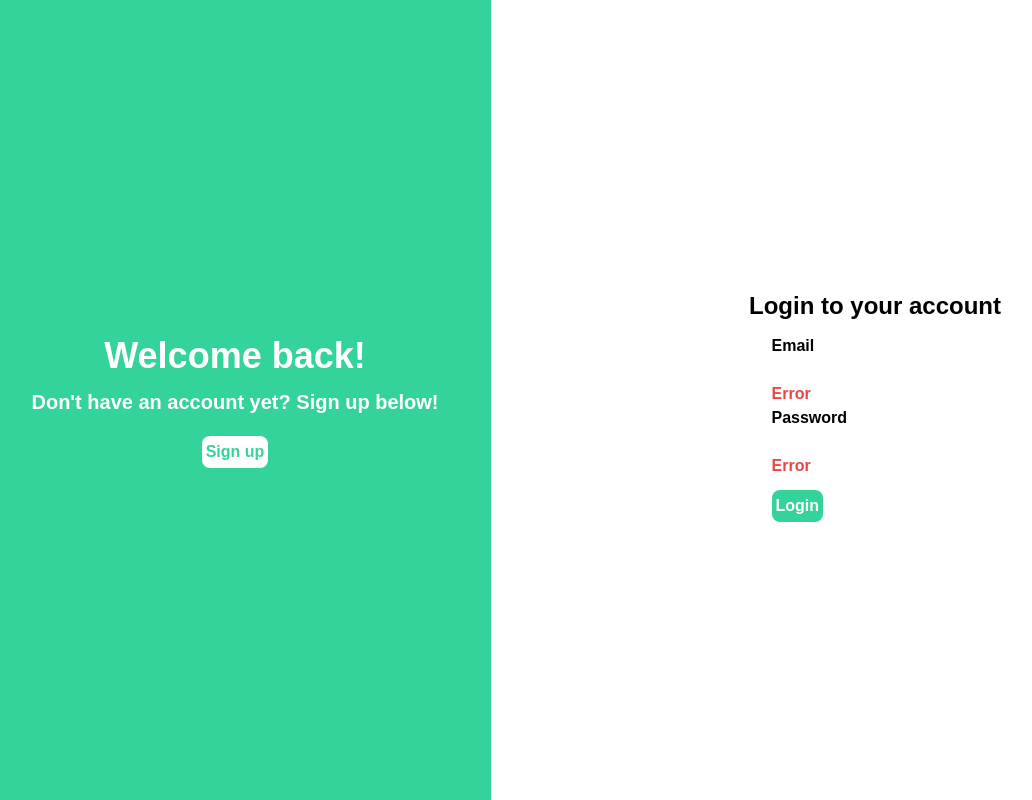
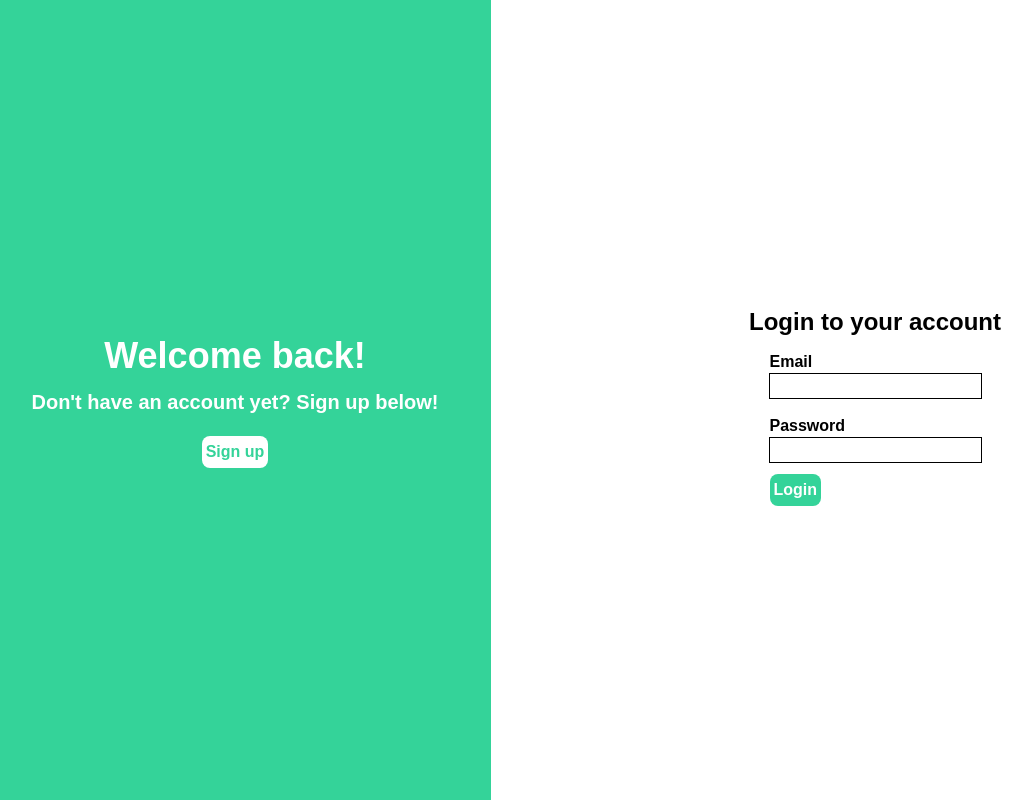
Before and after one commit to Thoss24/social-media-clone, a React (Vite) app in the folder social-media-clone/: page / in a window 1280 px wide. Shown: the whole page, without its empty margins (21-1053 px from the left). Built offline with nearby package versions, Linux system fonts and the light colour scheme.

Commit message:
finishing form login/signup validation

```diff
--- a/social-media-clone/src/components/login-sign-up-pages/LoginSignUpForm.tsx
+++ b/social-media-clone/src/components/login-sign-up-pages/LoginSignUpForm.tsx
@@ -7,6 +7,7 @@ const LoginSignUpForm: React.FC<{
   title: string;
   pageLocation: string;
   btnText: string;
+  authErrMsg: string;
 }> = (props) => {
 
   const toggleSignUp = setLoginSignUpDisplay();
@@ -32,41 +33,39 @@ const LoginSignUpForm: React.FC<{
     resetInput: resetPassword
   } = useFormValidate(validatePassword)
 
-  let formIsValid = false
+  let formIsValid = false;
 
-  if (!passwordInputIsInvalid && !emailInputIsInvalid) {
-    formIsValid = true
-  }
+  passwordInputIsValid && emailInputIsValid ? formIsValid = true : formIsValid = false;
 
   return (
     <div className="flex w-full justify-center items-center">
-      <section className="flex flex-col justify-center items-center bg-white rounded-lg p-3">
+      <section className="flex flex-col justify-center items-center bg-white rounded-lg p-3 m-0.5">
         <h1 className="text-2xl font-semibold m-3">{props.title}</h1>
         <form action="" className="flex flex-col justify-center items-start">
-          <fieldset className="flex flex-col justify-center items-start">
+          <fieldset className="flex flex-col justify-center items-start w-full">
             <label htmlFor="email">Email</label>
-            <input type="email" id="email" className="font-normal focus:outline-none focus:ring focus:ring-emerald-100" onBlur={updateEmailIsTouched} onChange={updateEmail}/>
-            <p className={`${emailInputIsInvalid ? "text-red-500" : "invisible"}`}>Error</p>
+            <input type="email" id="email" className={`font-normal pl-1 focus:outline-none ring-1 focus:ring-2 w-full ${emailInputIsInvalid ? 'ring-red-400' : 'ring-black' }`} onBlur={updateEmailIsTouched} onChange={updateEmail}/>
+            <p className={`text-xs flex flex-wrap ${emailInputIsInvalid ? "text-red-500" : "invisible"}`}>Email must include '@'</p>
           </fieldset>
-          <fieldset className="flex flex-col justify-center items-start">
+          <fieldset className="flex flex-col justify-center items-start w-full">
             <label htmlFor="password">Password</label>
-            <input type="password" id="password" className="font-normal focus:outline-none focus:ring focus:ring-emerald-100" onBlur={updatePasswordIsTouched} onChange={updatePassword}/>
-            <p className={`${passwordInputIsInvalid ? "text-red-500" : "invisible"}`}>Error</p>
+            <input type="password" id="password" className={`font-normal pl-1 focus:outline-none ring-1 focus:ring-2 w-full ${passwordInputIsInvalid ? 'ring-red-400' : 'ring-black' }`} onBlur={updatePasswordIsTouched} onChange={updatePassword}/>
+            <p className={`text-xs flex flex-wrap ${passwordInputIsInvalid ? "text-red-500" : "invisible"}`}></p>
           </fieldset>
           <div className="flex flex-row justify-between w-full">
             <button
-              className="mt-3 rounded-lg bg-emerald-400 text-white p-1 hover:cursor-pointer hover:scale-105"
+              className={`mt-3 rounded-lg bg-emerald-400 text-white p-1 ${emailInputIsInvalid || passwordInputIsInvalid ? 'opacity-50' : 'bg-emerald-400 hover:cursor-pointer hover:scale-105'}`}
               type="submit"
+              disabled={formIsValid ? false : true}
             >
               {props.btnText}
             </button>
             {props.pageLocation === "/create-account" && (
               <NavLink to={props.pageLocation}>
                 <button
-                  className="mt-3 rounded-lg bg-emerald-400 text-white p-1 flex sm:hidden hover:cursor-pointer hover:scale-105"
+                  className={`mt-3 rounded-lg bg-emerald-400 text-white p-1 flex sm:hidden hover:cursor-pointer hover:scale-105`}
                   type="submit"
                   onClick={toggleSignUp}
-                  disabled={formIsValid ? true : false}
                 >
                   Sign up
                 </button>
--- a/social-media-clone/src/hooks/useFormValidate.ts
+++ b/social-media-clone/src/hooks/useFormValidate.ts
@@ -2,7 +2,7 @@ import { useState } from "react"
 
 const useFormValidate = (validate: (str: string) => boolean) => {
 
-    const [isTouched, setIsTouched] = useState<boolean>(true);
+    const [isTouched, setIsTouched] = useState<boolean>(false);
     const [inputValue, setInputValue] = useState<string>('');
 
     const inputIsValid: boolean = validate(inputValue);
@@ -10,12 +10,10 @@ const useFormValidate = (validate: (str: string) => boolean) => {
 
     const updateInput = (event: React.ChangeEvent<HTMLInputElement>) => {
         setInputValue(event.target.value)
-        console.log(inputIsInvalid)
     };
 
     const updateInputTouched = () => {
         setIsTouched(true)
-        console.log(isTouched)
     };
 
     const resetInput = () => {
--- a/social-media-clone/src/hooks/useValidateInput.ts
+++ b/social-media-clone/src/hooks/useValidateInput.ts
@@ -3,7 +3,14 @@ const useValidateInput = () => {
     const validateEmail = (email: string) => email.includes('@');
 
 
-    const validatePassword = (password: string) => password.length > 6;
+    const validatePassword = (password: string) => {
+        const hasUppercase = /[A-Z]/.test(password)
+        const hasLowerCase = /[a-z]/.test(password)
+        const hasNumber = /[0-9]/.test(password)
+        const hasSpecialChar = /[!@#$%^&*()_+\-=[\]{};':"\\|,.<>/?/]/.test(password)
+
+        // if (password.length > )
+    };
 
     return {
         validateEmail,
--- a/social-media-clone/src/views/login-registration/CreateAccount.tsx
+++ b/social-media-clone/src/views/login-registration/CreateAccount.tsx
@@ -1,7 +1,7 @@
 import LoginSignUpForm from "../../components/login-sign-up-pages/LoginSignUpForm";
 
 const CreateAccount = () => {
-  return <LoginSignUpForm title={"Create Account"} pageLocation={"/"} btnText={"Sign up"}/>;
+  return <LoginSignUpForm title={"Create Account"} pageLocation={"/"} btnText={"Sign up"} authErrMsg={"A user with those credentials already exists."}/>;
 };
 
 export default CreateAccount;
--- a/social-media-clone/src/views/login-registration/Login.tsx
+++ b/social-media-clone/src/views/login-registration/Login.tsx
@@ -1,7 +1,7 @@
 import LoginSignUpForm from "../../components/login-sign-up-pages/LoginSignUpForm";
 
 const Login = () => {
-  return <LoginSignUpForm title={"Login to your account"} pageLocation={'/create-account'} btnText={"Login"}/>;
+  return <LoginSignUpForm title={"Login to your account"} pageLocation={'/create-account'} btnText={"Login"} authErrMsg={"A user with those credentials does not exist."}/>;
 };
 
 export default Login;
--- a/social-media-clone/tailwind.config.js
+++ b/social-media-clone/tailwind.config.js
@@ -22,6 +22,9 @@ export default {
       },
       borderRadius: {
         '4xl': '2rem',
+      },
+      fontSize : {
+        'vs': '8px'
       }
     }
 
```
